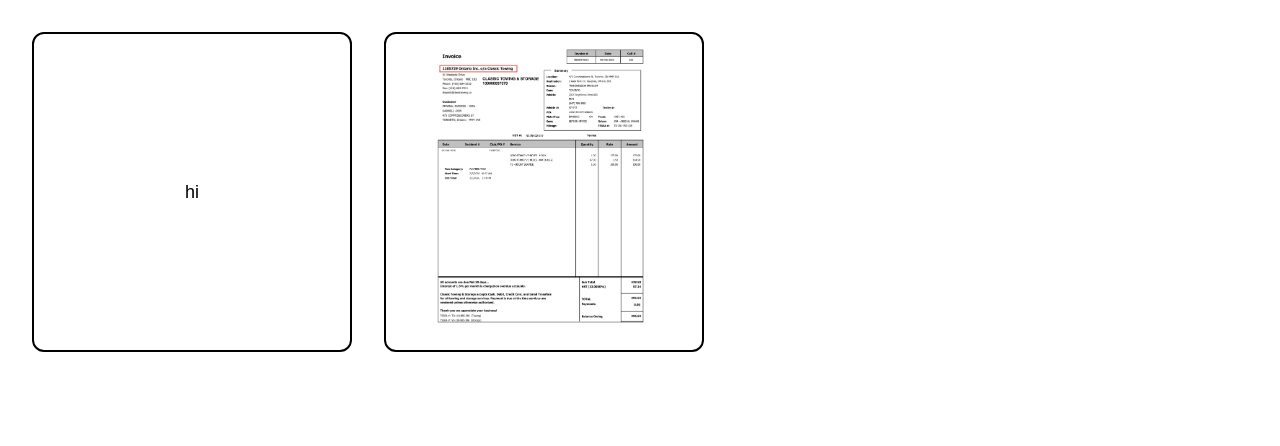
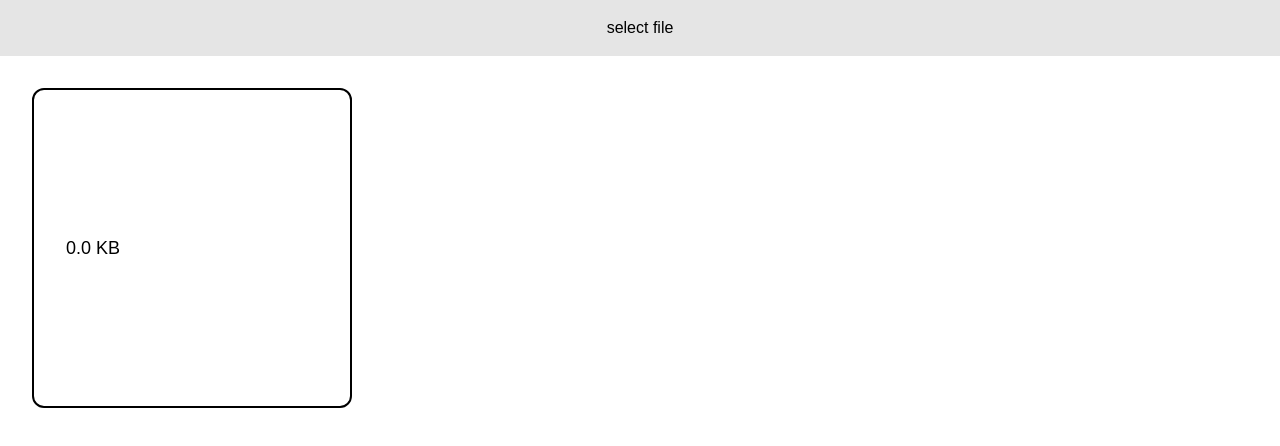
Before and after one commit to pxsu/ims-fedex-international, a Next.js app: page / in a window 1280 px wide. Shown: the top 446 px of the page. Built offline with nearby package versions, Linux system fonts and the light colour scheme.

Commit message:
can read pdf

```diff
--- a/app/page.tsx
+++ b/app/page.tsx
@@ -4,26 +4,45 @@ import Image from 'next/image';
 import { pdfjs } from "react-pdf";
 import 'react-pdf/dist/Page/AnnotationLayer.css';
 import 'react-pdf/dist/Page/TextLayer.css';
-
-import TEST from '@/public/images/CLASSIC_TOWING-images-0.jpg';
+import { useState, useRef } from 'react';
 
 {/* REQUIREMENT: GLOBAL WORKER */ }
 pdfjs.GlobalWorkerOptions.workerSrc = `//unpkg.com/pdfjs-dist@${pdfjs.version}/build/pdf.worker.min.mjs`;
 
 export default function Page() {
+    const [getSelectedFile, setSelectedFile] = useState<File | null>(null);
+    const [getFileContent, setFileContent] = useState<string>("");
+
+    const fileInputRef = useRef<HTMLInputElement>(null);
+    const A01 = () => {
+        fileInputRef.current?.click();
+    }
+    const A02 = (e: React.ChangeEvent<HTMLInputElement>) => {
+        const file = e.target.files?.[0] || null;
+        setSelectedFile(file)
+        const reader = new FileReader();
+        if (file) {
+            reader.onload = (e) => setFileContent(e.target?.result as string);
+            reader.readAsDataURL(file)
+        }
+        setSelectedFile(file);
+    }
 
     return (
         <main data-section="whole page" className="bg-white text-black h-screen">
+            <section className='bg-neutral-200 p-4 flex justify-center'>
+                <button
+                    onClick={A01}
+                    className='hover:underline cursor-pointer'>
+                    select file
+                </button>
+                <input ref={fileInputRef} type="file" className="hidden" onChange={A02} />
+            </section>
             <section data-section="fun buttons" className="p-8">
                 <section className="flex gap-8">
-                    <button onClick={() => null} className="border-2 w-80 h-80 rounded-xl flex justify-center items-center text-lg hover:bg-black/5 hover:shadow-md cursor-pointer">hi</button>
-                    <div className="border-2 w-80 h-80 rounded-xl flex justify-center items-center text-lg hover:bg-black/5 hover:shadow-md cursor-pointer">
-                        <Image
-                            src={TEST}
-                            alt=""
-                            width={230}
-                            height={300}
-                        />
+                    <div onClick={() => null} className="border-2 w-80 h-80 rounded-xl flex flex-col justify-center items-left px-8 text-lg hover:bg-black/5 hover:shadow-md cursor-pointer">
+                        <div>{getSelectedFile?.name || ''}</div>
+                        <div>{((getSelectedFile?.size || 0) / 1024).toFixed(1)} KB</div>
                     </div>
                 </section>
             </section>
```
